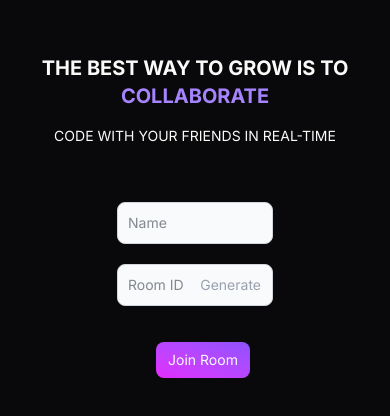
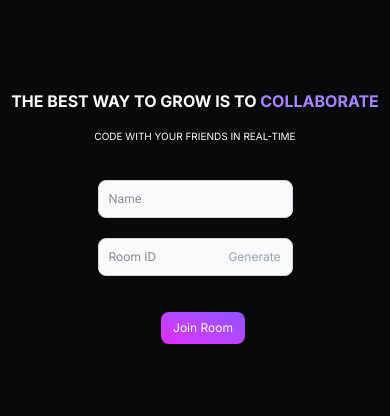
Before and after one commit to umairrkhan009/codewave, a React (Vite) app: page / in a window 390 px wide. Shown: the part 206-622 px from the top of the page. Built offline with nearby package versions, Linux system fonts and the light colour scheme; no server answers.

Commit message:
Add responsiveness

```diff
--- a/src/features/editor/Dropdown.jsx
+++ b/src/features/editor/Dropdown.jsx
@@ -31,14 +31,14 @@ function Dropdown({ options }) {
   }
 
   return (
-    <div className="px-6 py-2 h-[6rem] flex items-center justify-between w-full bg-zinc-700 ">
-      <div className="flex flex-row items-center justify-center m-2 w-full">
+    <div className="px-6 h-[4rem] sm:h-[5rem] flex items-center justify-between w-full bg-zinc-700 ">
+      <div className="flex flex-row items-center justify-center m-2 w-full scale-70 sm:scale-80 md:scale-100">
         <AnimatedTooltip items={users} />
       </div>
 
       <select
         value={language}
-        className="capitalize outline-none border-none bg-zinc-500 px-3 py-2 rounded-lg"
+        className="capitalize text-xs md:text-sm outline-none border-none bg-zinc-500 px-3 py-2 rounded-lg"
         onChange={handleChange}
       >
         {options.map((option) => {
--- a/src/pages/Home.jsx
+++ b/src/pages/Home.jsx
@@ -3,12 +3,12 @@ import Form from "../ui/Form";
 function Home() {
   return (
     <div className="h-full bg-zinc-950  flex flex-col items-center justify-center gap-4 text-stone-50 text-center">
-      <h1 className="text-xl font-bold uppercase sm:text-2xl md:text-3xl lg:text-5xl">
+      <h1 className="text-md px-2 font-bold uppercase sm:text-2xl md:text-3xl lg:text-5xl">
         The best way to grow is to{" "}
         <span className="text-violet-400">collaborate</span>
       </h1>
 
-      <p className="uppercase text-sm sm:text-base md:text-lg lg:text-xl">
+      <p className="uppercase text-[10px] sm:text-sm md:text-lg lg:text-xl">
         Code with your friends in real-time
       </p>
 
--- a/src/ui/Button.jsx
+++ b/src/ui/Button.jsx
@@ -1,6 +1,6 @@
 function Button({ children, onClick, type = "base" }) {
   const className = {
-    base: "text-sm outline-none bg-linear-to-bl from-violet-500 to-fuchsia-500 py-2 px-3 rounded-lg mt-4  sm:py-3 sm:px-4 sm:text-lg cursor-pointer ml-4",
+    base: "text-xs outline-none bg-linear-to-bl from-violet-500 to-fuchsia-500 py-2 px-3 rounded-lg mt-4  sm:py-3 sm:px-4 sm:text-sm md:text-lg cursor-pointer ml-4",
     secondary:
       "text-sm py-2 px-3 rounded-lg mt-4  sm:py-3 sm:px-4 sm:text-lg cursor-pointer ml-4 outline-none border-1 border-violet-500",
   };
--- a/src/ui/Form.jsx
+++ b/src/ui/Form.jsx
@@ -20,13 +20,16 @@ function Form() {
   }
 
   return (
-    <form className="w-[40%] mt-10" onSubmit={handleSubmit}>
+    <form
+      className="w-[50%] lg:w=[40%] mt-5 sm:mt-7 lg:mt-10"
+      onSubmit={handleSubmit}
+    >
       <div className="mb-5">
         <input
           type="text"
           value={name}
           onChange={(e) => setName(e.target.value)}
-          className="bg-gray-50 border border-gray-300 text-gray-900 text-sm rounded-lg focus:ring-violet-500 focus:border-violet-500 block w-full p-2.5 dark:bg-gray-700 dark:border-gray-600 dark:placeholder-gray-400 dark:text-white dark:focus:ring-violet-500 dark:focus:border-violet-500 outline-none"
+          className="bg-gray-50 border border-gray-300 text-gray-900 text-xs sm:text-sm md:text-lg rounded-lg focus:ring-violet-500 focus:border-violet-500 block w-full p-2.5 dark:bg-gray-700 dark:border-gray-600 dark:placeholder-gray-400 dark:text-white dark:focus:ring-violet-500 dark:focus:border-violet-500 outline-none"
           placeholder="Name"
           required
         />
@@ -37,13 +40,13 @@ function Form() {
           value={roomId}
           onChange={(e) => setRoomId(e.target.value)}
           placeholder="Room ID"
-          className="bg-gray-50 border border-gray-300 text-gray-900 text-sm rounded-lg focus:ring-violet-500 focus:border-violet-500 block w-full p-2.5 dark:bg-gray-700 dark:border-gray-600 dark:placeholder-gray-400 dark:text-white dark:focus:ring-violet-500 dark:focus:border-violet-500 outline-none"
+          className="bg-gray-50 md:text-lg border border-gray-300 text-gray-900 text-xs rounded-lg focus:ring-violet-500 focus:border-violet-500 block w-full p-2.5 dark:bg-gray-700 dark:border-gray-600 dark:placeholder-gray-400 dark:text-white dark:focus:ring-violet-500 dark:focus:border-violet-500 outline-none"
           required
         />
         <button
           onClick={() => setRoomId(crypto.randomUUID().slice(0, 4))}
           type="button"
-          className="absolute right-1 top-1 bottom-1 text-sm pr-2 cursor-pointer text-gray-400 hover:text-gray-200"
+          className="absolute right-1 top-1 bottom-1 text-xs sm:text-sm pr-2 cursor-pointer text-gray-400 hover:text-gray-200"
         >
           Generate
         </button>
--- a/src/ui/Navbar.jsx
+++ b/src/ui/Navbar.jsx
@@ -62,15 +62,19 @@ function Navbar() {
 
   return (
     <div className="  bg-zinc-900 flex justify-between items-center text-neutral-50 px-6 py-3">
-      <h1 className="text-4xl font-bold">CodeWave</h1>
+      <h1 className="text-md sm:text-lg md:text-xl lg:text-3xl font-bold">
+        CodeWave
+      </h1>
 
-      <div className="space-x-5 flex items-center mr-3 ">
+      <div className="space-x-3 sm:space-x-5 flex items-center mr-3 ">
         <ToastContainer />
-        <span className="text-sm text-zinc-300">Room: {roomId}</span>
+        <span className="text-xs sm:text-xs md:text-sm text-zinc-300">
+          Room: {roomId}
+        </span>
 
         <div
           onClick={handleCopy}
-          className="flex items-center gap-3 outline-none border-none bg-stone-300 text-stone-900 px-3 py-2 rounded-lg hover:cursor-pointer  hover:bg-stone-400 text-sm z-10"
+          className="flex items-center gap-3 outline-none border-none bg-stone-300 text-stone-900 px-3 py-2 rounded-lg hover:cursor-pointer  hover:bg-stone-400 text-xs"
         >
           <svg
             xmlns="http://www.w3.org/2000/svg"
@@ -87,11 +91,11 @@ function Navbar() {
             />
           </svg>
 
-          <span>Copy Room ID</span>
+          <span className="hidden md:block">Copy Room ID</span>
         </div>
         <div
           onClick={handleLeave}
-          className="flex items-center text-sm gap-3 outline-none border-none bg-red-500 px-3 py-2 rounded-lg hover:bg-red-600 hover:cursor-pointer"
+          className="flex items-center text-xs gap-3 outline-none border-none bg-red-500 px-3 py-2 rounded-lg hover:bg-red-600 hover:cursor-pointer"
         >
           <svg
             xmlns="http://www.w3.org/2000/svg"
@@ -108,7 +112,7 @@ function Navbar() {
             />
           </svg>
 
-          <span>Leave Room</span>
+          <span className="hidden md:block">Leave Room</span>
         </div>
       </div>
     </div>
```
